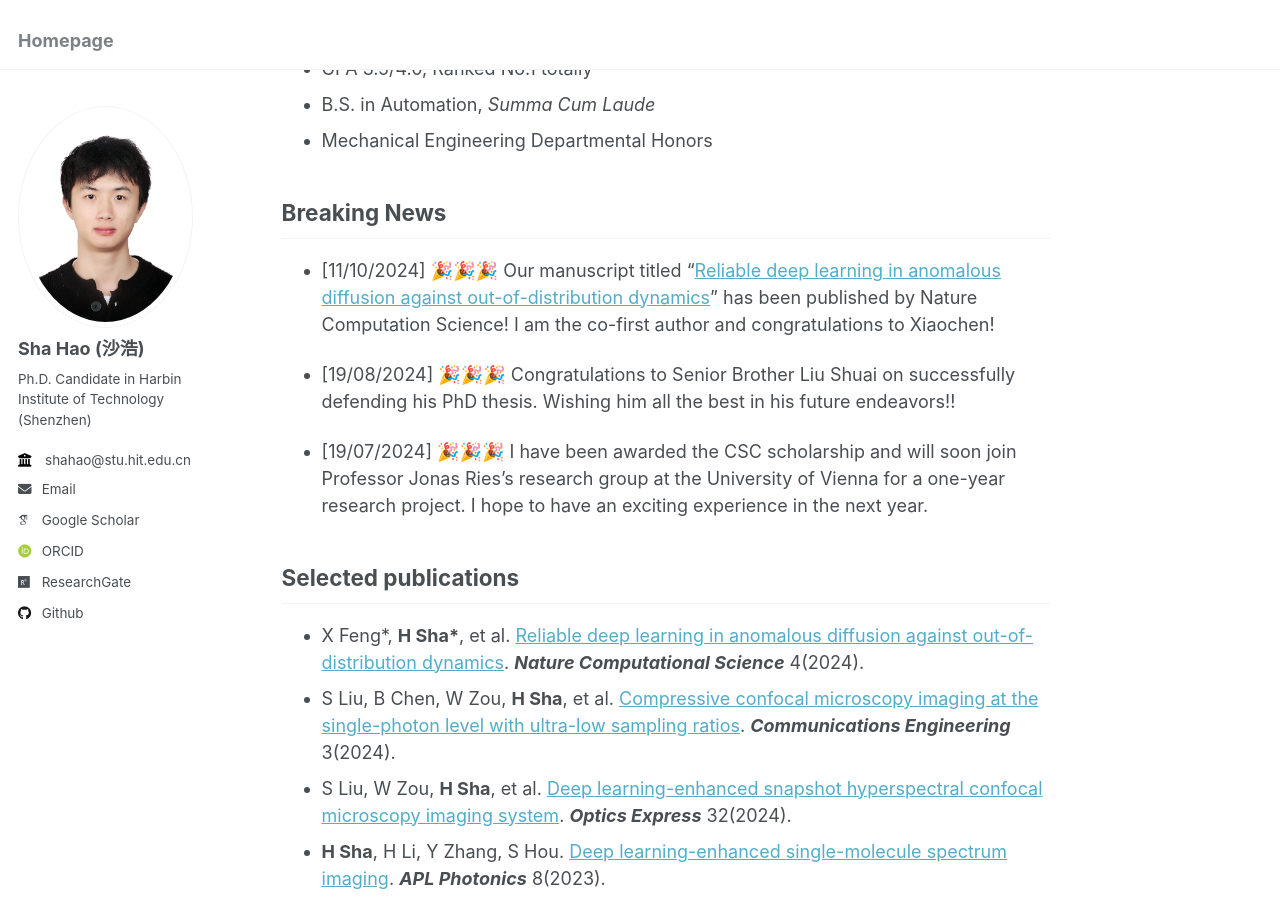
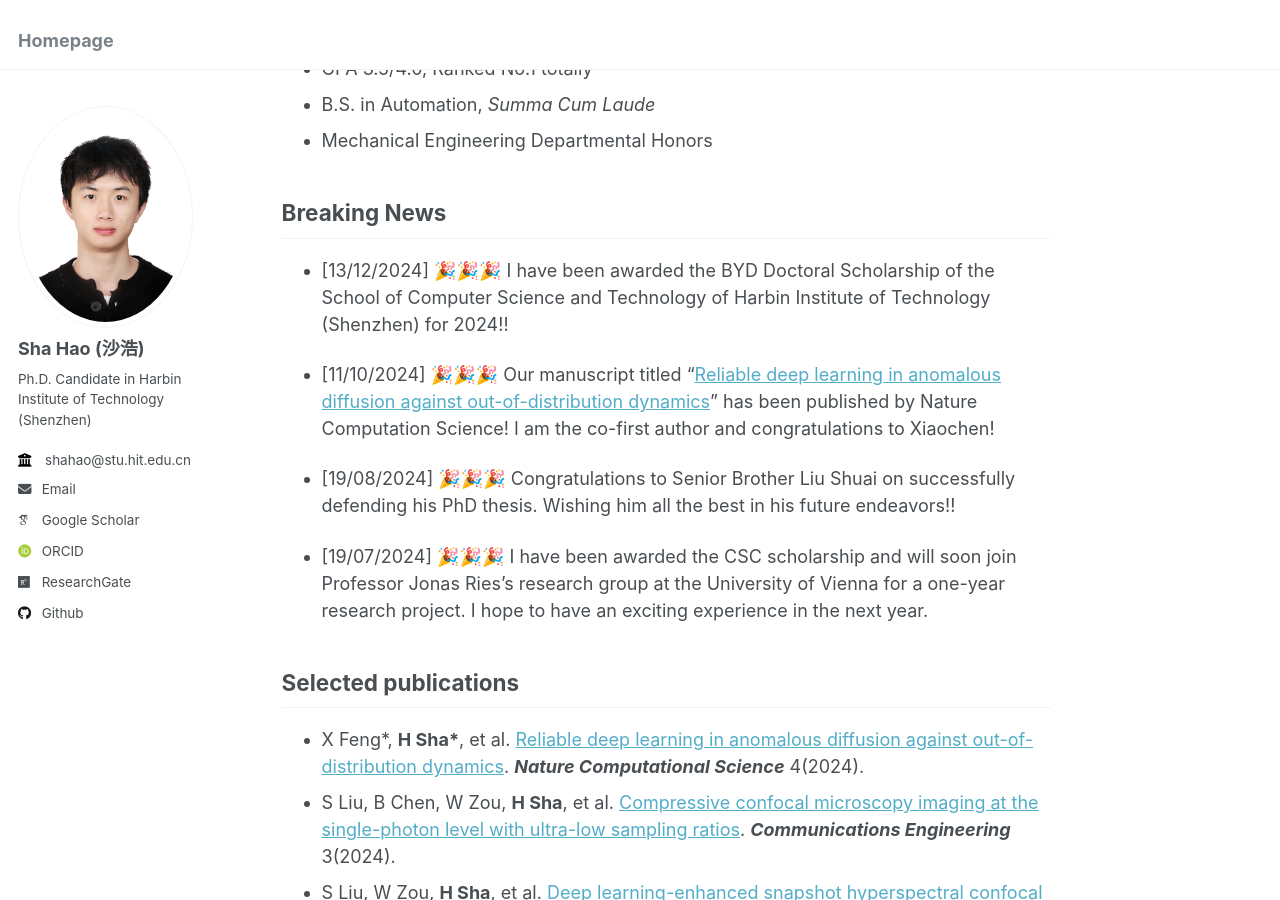
Before and after one commit to hitsh95/shahao, a Jekyll site: the page built from _pages/about.md, in a window 1280 px wide and 900 px high, scrolled down 1154 px. Built offline with Jekyll 4.4.1, drawn with Linux system fonts in a browser that asks for light colours; some web fonts are replaced.

Commit message:
Update about.md

```diff
--- a/_pages/about.md
+++ b/_pages/about.md
@@ -46,6 +46,8 @@ Education Background
 
 Breaking News
 ------
+- [13/12/2024] 🎉🎉🎉 I have been awarded the BYD Doctoral Scholarship of the School of Computer Science and Technology of Harbin Institute of Technology (Shenzhen) for 2024!!
+
 - [11/10/2024] 🎉🎉🎉 Our manuscript titled "[Reliable deep learning in anomalous diffusion against out-of-distribution dynamics](https://www.nature.com/articles/s43588-024-00703-7)" has been published by Nature Computation Science! I am the co-first author and congratulations to Xiaochen!
 
 - [19/08/2024] 🎉🎉🎉 Congratulations to Senior Brother Liu Shuai on successfully defending his PhD thesis. Wishing him all the best in his future endeavors!!
```
